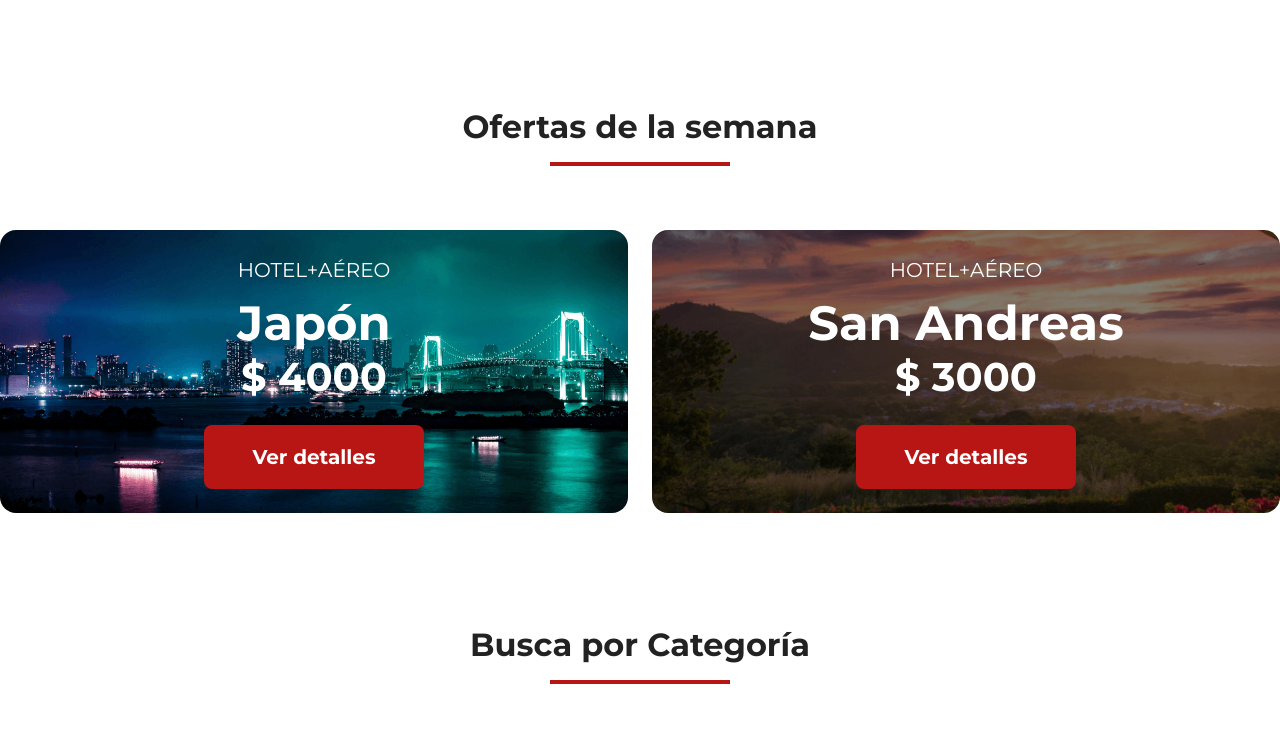
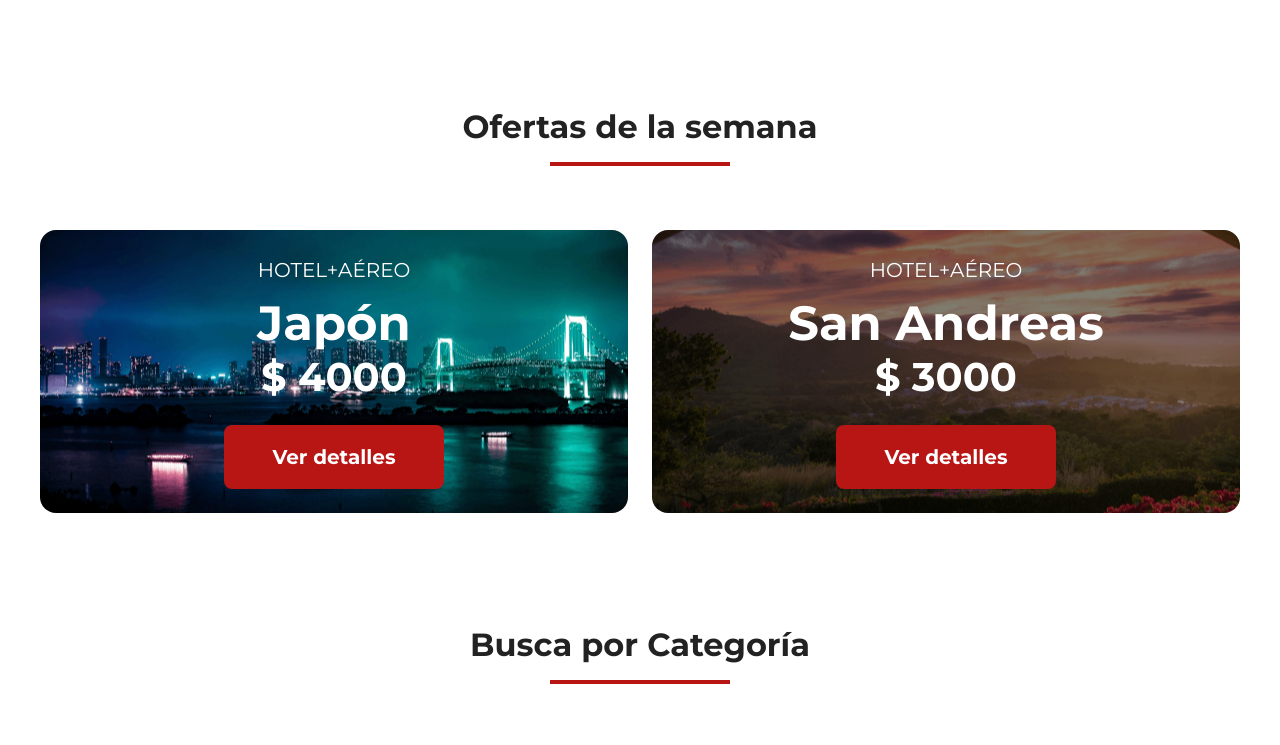
Before and after one commit to IrvingSD/IA-generativa-para-front-end, a plain HTML site: page index.html in a window 1280 px wide. Shown: the part 822-1567 px from the top of the page. Drawn offline with nearby package versions, Linux system fonts and the light colour scheme; a web font is replaced by a local one.

Commit message:
mejroando main

```diff
--- a/index.css
+++ b/index.css
@@ -159,6 +159,7 @@ img {
 
 }
 
+.ofertas__card--boton-texto,
 .destinos__elemento--boton,
 .ofertas__card--boton {
     border-radius: 8px;
@@ -176,6 +177,8 @@ img {
     line-height: 32px;
     color: var(--blanco, #FFF);
 }
+
+
 
 .busca__categorias {
     display: flex;
--- a/index.html
+++ b/index.html
@@ -46,47 +46,42 @@
         </div>
     </section>
 
-    <div class="container"></div>
-
-        <div class="ofertas">
+    <main class="container">
+        <section class="ofertas">
             <div class="ofertas__titulo">
                 <div class="ofertas__titulo--texto">Ofertas de la semana</div>
                 <div class="ofertas__titulo--subrayado"></div>
             </div>
-            <div class="ofertas__cards">
+            <section class="ofertas__cards">
                 <div class="ofertas__cards--grupo">
-                    <div class="ofertas__cards--elemento ofertas__cards--japon">
+                    <article class="ofertas__cards--elemento ofertas__cards--japon">
                         <div class="ofertas__card">
                             <div class="ofertas__card--contenido">
-                                <div class="ofertas__card--destino">
-                                    <div class="ofertas__card--destino-tipo">HOTEL+AÉREO</div>
-                                    <b class="ofertas__card--destino-nombre">Japón</b>
-                                </div>
+                                <header class="ofertas__card--destino">
+                                    <p class="ofertas__card--destino-tipo">HOTEL+AÉREO</p>
+                                    <h3 class="ofertas__card--destino-nombre">Japón</h3>
+                                </header>
                                 <div class="ofertas__card--precio">$ 4000</div>
-                                <div class="ofertas__card--boton">
-                                    <span class="ofertas__card--boton-texto">Ver detalles</span>
-                                </div>
+                                <a href="#" class="ofertas__card--boton-texto">Ver detalles</a>
                             </div>
                         </div>
-                    </div>
-                    <div class="ofertas__cards--elemento  ofertas__cards--san-andreas">
+                    </article>
+                    <article class="ofertas__cards--elemento  ofertas__cards--san-andreas">
                         <div class="ofertas__card">
                             <div class="ofertas__card--contenido">
-                                <div class="ofertas__card--destino">
-                                    <div class="ofertas__card--destino-tipo">HOTEL+AÉREO</div>
-                                    <b class="ofertas__card--destino-nombre">San Andreas</b>
-                                </div>
+                                <header class="ofertas__card--destino">
+                                    <p class="ofertas__card--destino-tipo">HOTEL+AÉREO</p>
+                                    <h3 class="ofertas__card--destino-nombre">San Andreas</h3>
+                                </header>
                                 <div class="ofertas__card--precio">$ 3000</div>
-                                <div class="ofertas__card--boton">
-                                    <span class="ofertas__card--boton-texto">Ver detalles</span>
-                                </div>
+                                <a href="#" class="ofertas__card--boton-texto">Ver detalles</a>
                             </div>
                         </div>
-                    </div>
+                    </article>
 
                 </div>
-            </div>
-        </div>
+            </section>
+        </section>
 
         <div class="busca">
             <div class="busca__titulo">
@@ -266,11 +261,11 @@
 
             </div>
         </div>
-    </div>
+    </main>
 
     <img class="pre-footer__image" alt="" src="./img/pre-footer-image.png" />
 
-    <div class="footer__container">
+    <footer class="footer__container">
         <div class="footer">
             <div class="footer__logo-container">
                 <img class="footer__logo-icon" alt="" src="./img/logobranco-1@2x.png" />
@@ -296,7 +291,7 @@
                 </div>
             </div>
         </div>
-    </div>
+    </footer>
 
 
 </body>
```
